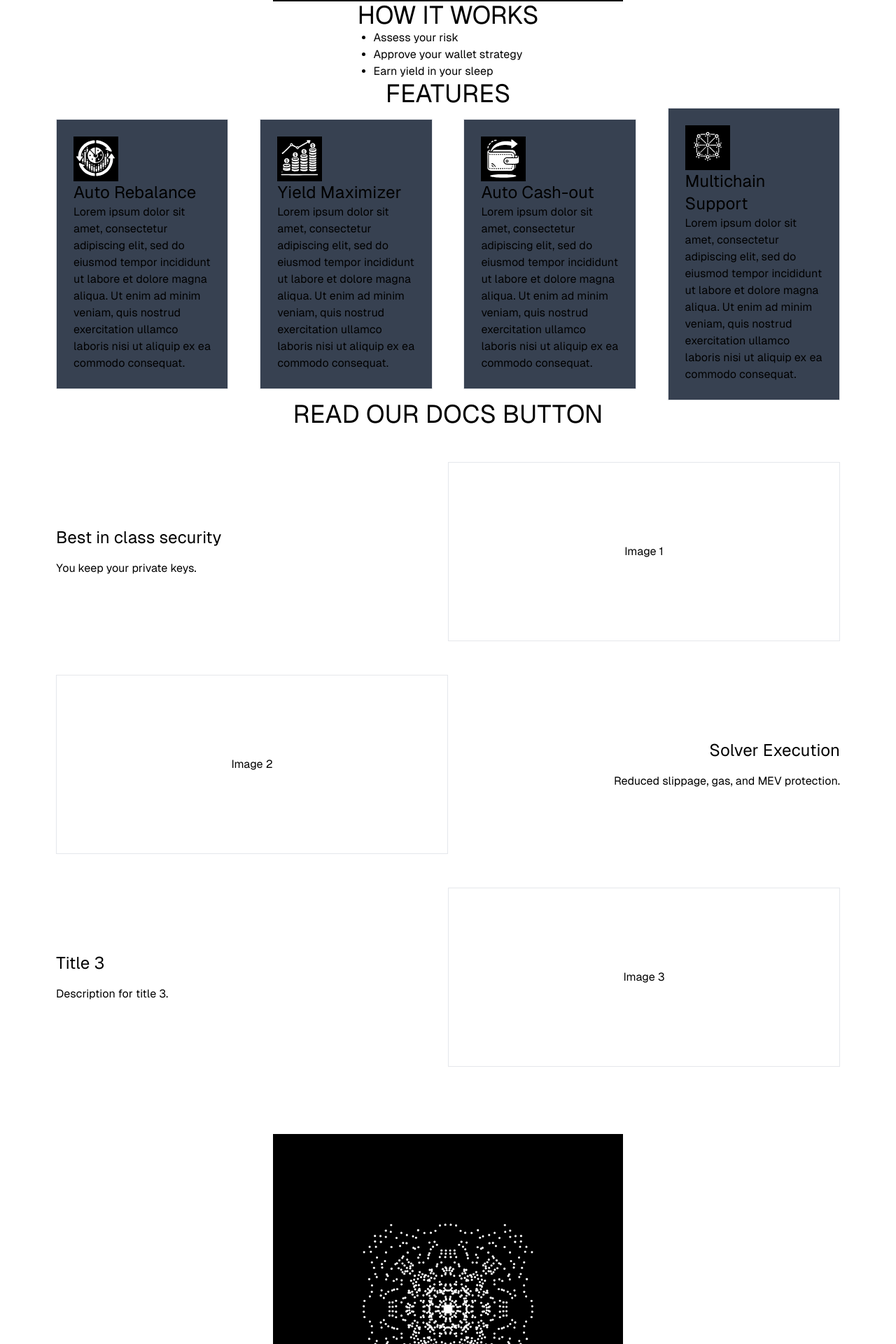
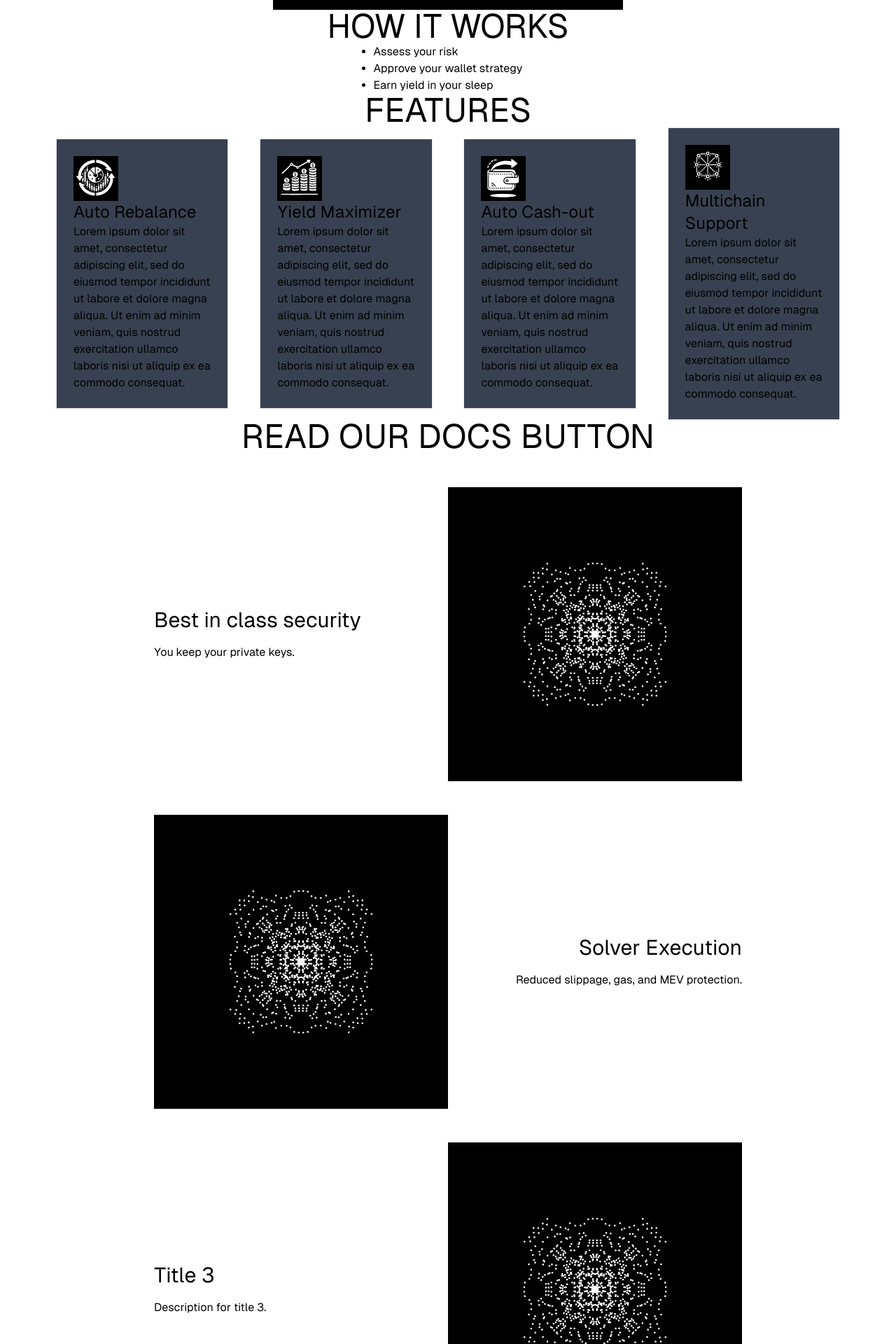
Before and after one commit to eddy-guo/axal-v1, a Next.js app: page / in a window 1280 px wide. Shown: the part 660-2580 px from the top of the page at 70% size. Built offline with nearby package versions, Linux system fonts and the light colour scheme.

Commit message:
spacing and text sizes

```diff
--- a/src/app/page.tsx
+++ b/src/app/page.tsx
@@ -20,19 +20,19 @@ export default function Home() {
         <Link href="/">Connectkit</Link>
       </header>
       <main className="flex-grow flex flex-col items-center justify-center">
-        <h1 className="text-6xl">Your crypto wallet on autopilot</h1>
+        <h1 className="text-7xl">Your crypto wallet on autopilot</h1>
         <p>
           A personalized trading bot for complex, multi-step wallet strategies.
           Agents guarantee smart execution.
         </p>
         <Image src={Graphic} alt="graphic" width={500} height={500} />
-        <h1 className="text-4xl">HOW IT WORKS</h1>
+        <h1 className="text-5xl">HOW IT WORKS</h1>
         <ul className="list-disc">
           <li>Assess your risk</li>
           <li>Approve your wallet strategy</li>
           <li>Earn yield in your sleep</li>
         </ul>
-        <h1 className="text-4xl">FEATURES</h1>
+        <h1 className="text-5xl">FEATURES</h1>
         <div className="w-full flex flex-wrap items-center justify-between">
           <div className="flex flex-col w-[22%] border p-6 bg-gray-700">
             <Image
@@ -99,41 +99,52 @@ export default function Home() {
             </p>
           </div>
         </div>
-        <h1 className="text-4xl">READ OUR DOCS BUTTON</h1>
+        <h1 className="text-5xl">READ OUR DOCS BUTTON</h1>
 
-        <section className="w-full my-12">
+        <section className="w-3/4 my-12">
           <div className="flex mb-12">
             <div className="w-1/2 pr-8 flex flex-col justify-center">
-              <h3 className="text-2xl mb-4">Best in class security</h3>
+              <h3 className="text-3xl mb-4">Best in class security</h3>
               <p>You keep your private keys.</p>
             </div>
-            <div className="w-1/2 border h-64 flex items-center justify-center">
-              Image 1
+            <div className="w-1/2 relative aspect-square">
+              <Image
+                src={Graphic}
+                alt="Graphic"
+                layout="fill"
+                objectFit="contain"
+              />
             </div>
           </div>
           <div className="flex mb-12">
-            <div className="w-1/2 border h-64 flex items-center justify-center">
-              Image 2
+            <div className="w-1/2 relative aspect-square">
+              <Image
+                src={Graphic}
+                alt="Graphic"
+                layout="fill"
+                objectFit="contain"
+              />
             </div>
             <div className="w-1/2 pl-8 flex flex-col justify-center items-end text-right">
-              <h3 className="text-2xl mb-4">Solver Execution</h3>
+              <h3 className="text-3xl mb-4">Solver Execution</h3>
               <p>Reduced slippage, gas, and MEV protection.</p>
             </div>
           </div>
           <div className="flex mb-12">
             <div className="w-1/2 pr-8 flex flex-col justify-center">
-              <h3 className="text-2xl mb-4">Title 3</h3>
+              <h3 className="text-3xl mb-4">Title 3</h3>
               <p>Description for title 3.</p>
             </div>
-            <div className="w-1/2 border h-64 flex items-center justify-center">
-              Image 3
+            <div className="w-1/2 relative aspect-square">
+              <Image
+                src={Graphic}
+                alt="Graphic"
+                layout="fill"
+                objectFit="contain"
+              />
             </div>
           </div>
         </section>
-
-        <div className="flex flex-co">
-          <Image src={Graphic} alt="graphic" width={500} height={500} />
-        </div>
       </main>
       <footer className="row-start-3 flex gap-6 flex-wrap items-center justify-center">
         <a
```
